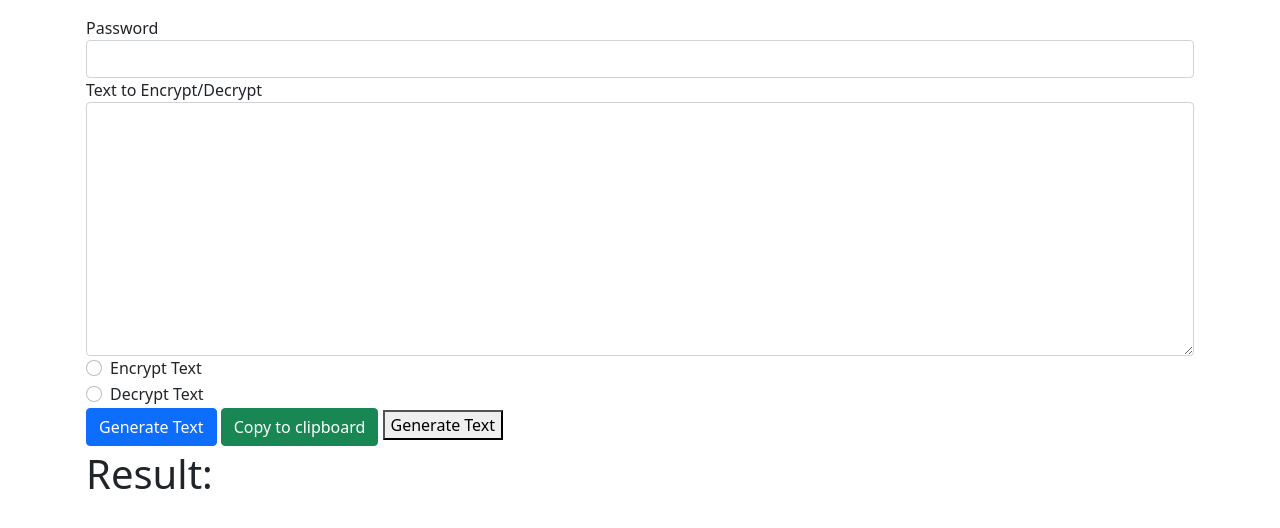
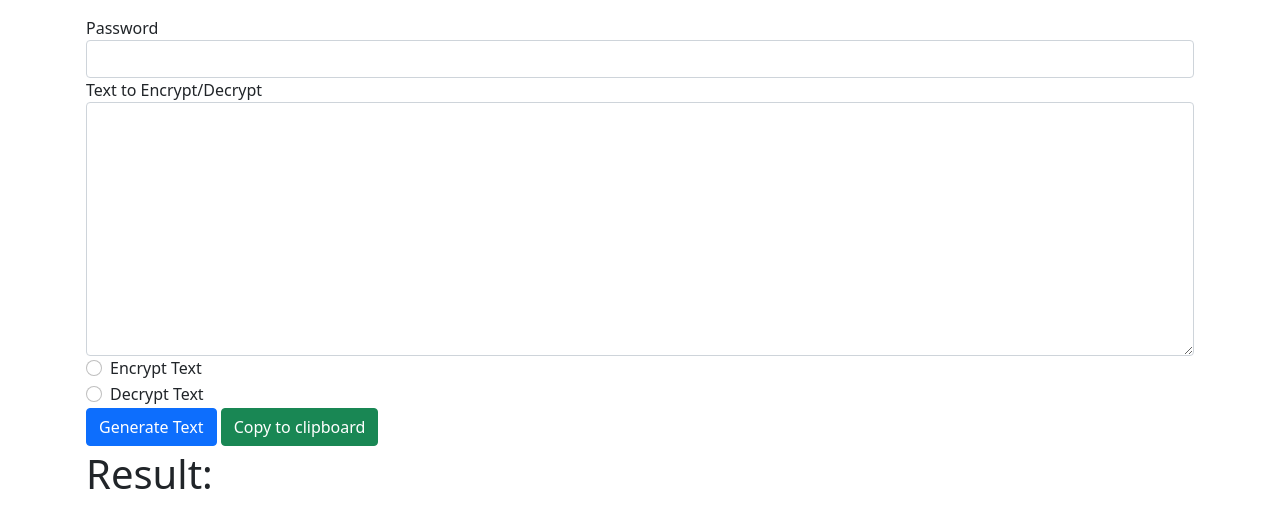
Before and after one commit to chierlstine/notion, a plain HTML site: page index.html in a window 1280 px wide. Drawn offline with nearby package versions, Linux system fonts and the light colour scheme.

Commit message:
Update index.html

```diff
--- a/index.html
+++ b/index.html
@@ -33,9 +33,9 @@
             </label>
         </div>
         <div>
-            <button id="go" type="button" class="btn btn-primary">Generate Text</button>
+            <button id="go" type="button" class="btn btn-primary" outline='none' background-color='efefef'>Generate Text</button>
             <button onclick="copy()" type="button" class="btn btn-success ml-4">Copy to clipboard</button>
-            <button background-color:'efefef'>Generate Text</button>
+
         </div>
         <h1 class="mt-1">Result:</h1>
         <div id="result" style='white-space:pre'>
```
